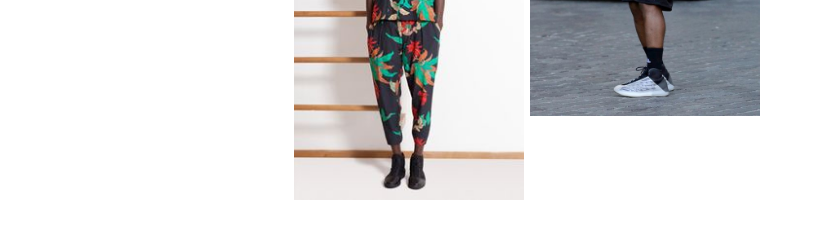
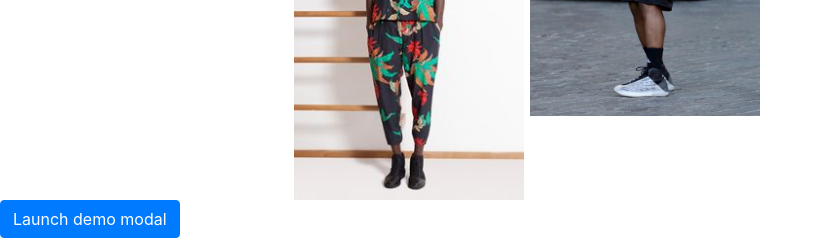
Before and after one commit to victorlomi/Gallery, a Django app: template photos/templates/homepage.html in a window 1280 px wide. Shown: the part 900-1138 px from the top of the page, without its empty margins (0-823 px from the left). Before the commit the page ends 1100 px from the top, so only its background shows below. Run offline with Django 3.2, Linux system fonts and the light colour scheme; the template is opened without the code that fills it, so the values that code supplies are empty; parts of the project's set-up code (start-up, migrations or seed data) failed here and were passed over; some libraries are stand-ins or nearby versions.

Commit message:
show image through clicking on modal button

```diff
--- a/photos/templates/homepage.html
+++ b/photos/templates/homepage.html
@@ -3,18 +3,45 @@
 {% block content %}
 	<div class="image-grid">
     	{% load static %}
-    	<img src="{% static 'photos/images/img (1).jpg' %}">
-    	<img src="{% static 'photos/images/img (2).jpg' %}">
-    	<img src="{% static 'photos/images/img (3).jpg' %}">
-    	<img src="{% static 'photos/images/img (4).jpg' %}">
-    	<img src="{% static 'photos/images/img (5).jpg' %}">
-    	<img src="{% static 'photos/images/img (6).jpg' %}">
-    	<img src="{% static 'photos/images/img (7).jpg' %}">
-    	<img src="{% static 'photos/images/img (8).jpg' %}">
-    	<img src="{% static 'photos/images/img (9).jpg' %}">
-    	<img src="{% static 'photos/images/img (10).jpg' %}">
-    	<img src="{% static 'photos/images/img (11).jpg' %}">
-    	<img src="{% static 'photos/images/img (12).jpg' %}">
-    	<img src="{% static 'photos/images/img (13).jpg' %}">
+    	<a href=""><img src="{% static 'photos/images/img (1).jpg' %}"></a>
+    	<a href=""><img src="{% static 'photos/images/img (2).jpg' %}"></a>
+    	<a href=""><img src="{% static 'photos/images/img (3).jpg' %}"></a>
+    	<a href=""><img src="{% static 'photos/images/img (4).jpg' %}"></a>
+    	<a href=""><img src="{% static 'photos/images/img (5).jpg' %}"></a>
+    	<a href=""><img src="{% static 'photos/images/img (6).jpg' %}"></a>
+    	<a href=""><img src="{% static 'photos/images/img (7).jpg' %}"></a>
+    	<a href=""><img src="{% static 'photos/images/img (8).jpg' %}"></a>
+    	<a href=""><img src="{% static 'photos/images/img (9).jpg' %}"></a>
+    	<a href=""><img src="{% static 'photos/images/img (10).jpg' %}"></a>
+    	<a href=""><img src="{% static 'photos/images/img (11).jpg' %}"></a>
+    	<a href=""><img src="{% static 'photos/images/img (12).jpg' %}"></a>
+    	<a href=""><img src="{% static 'photos/images/img (13).jpg' %}"></a>
+	</div>
+
+	<!-- modal -->
+	<!-- Button trigger modal -->
+	<button type="button" class="btn btn-primary" data-toggle="modal" data-target="#exampleModal">
+	  Launch demo modal
+	</button>
+
+	<!-- Modal -->
+	<div class="modal fade" id="exampleModal" tabindex="-1" role="dialog" aria-labelledby="exampleModalLabel" aria-hidden="true">
+	  <div class="modal-dialog" role="document">
+	    <div class="modal-content">
+	      <div class="modal-header">
+	        <h5 class="modal-title" id="exampleModalLabel">Modal title</h5>
+	        <button type="button" class="close" data-dismiss="modal" aria-label="Close">
+	          <span aria-hidden="true">&times;</span>
+	        </button>
+	      </div>
+	      <div class="modal-body">
+    		<a href=""><img src="{% static 'photos/images/img (6).jpg' %}"></a>
+	      </div>
+	      <div class="modal-footer">
+	        <button type="button" class="btn btn-secondary" data-dismiss="modal">Close</button>
+	        <button type="button" class="btn btn-primary">Save changes</button>
+	      </div>
+	    </div>
+	  </div>
 	</div>
 {% endblock %}
```
